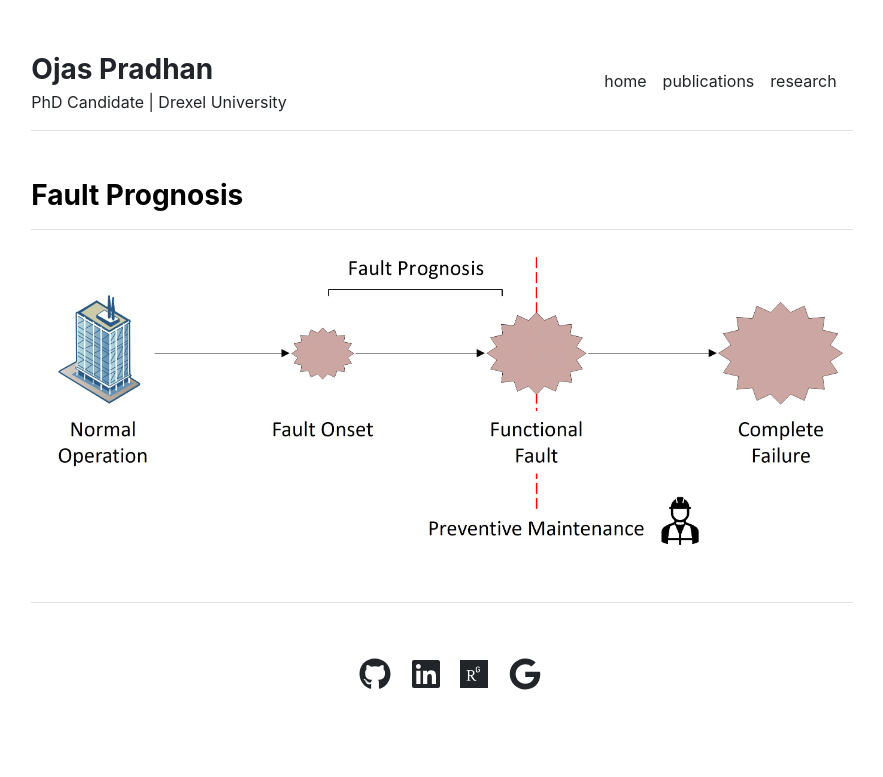
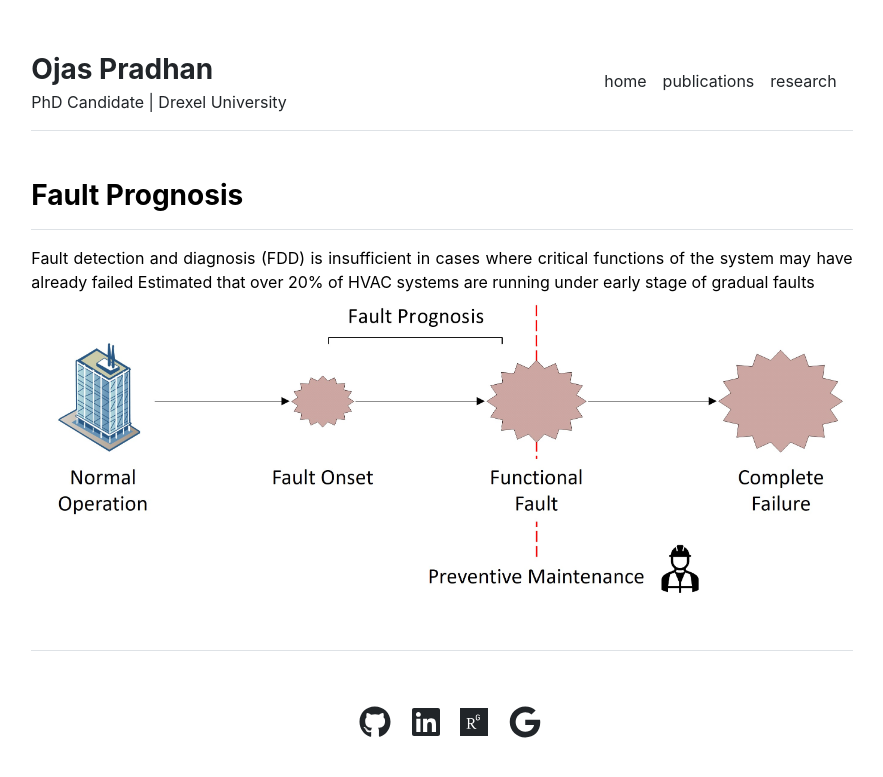
Before and after one commit to pradhanojas/pradhanojas.github.io, a Jekyll site: the page built from research/prognosis.md, in a window 1280 px wide. Shown: the top 777 px of the page, without its empty margins (198-1081 px from the left). Built offline with Jekyll 4.4.1, drawn with Linux system fonts in a browser that asks for light colours.

Commit message:
Update prognosis.md

```diff
--- a/research/prognosis.md
+++ b/research/prognosis.md
@@ -4,6 +4,9 @@ title: "Fault Prognosis"
 ---
 
 <div class="row-md-6" style="text-align: justify">
+Fault detection and diagnosis (FDD) is insufficient in cases where critical functions of the system may have already failed
+
+Estimated that over 20% of HVAC systems are running under early stage of gradual faults
 
   <div class="row md-6">
   <img src="{{ site.github.url }}/assets/img/prognosis.jpg" width="25%" height="25%">
```
